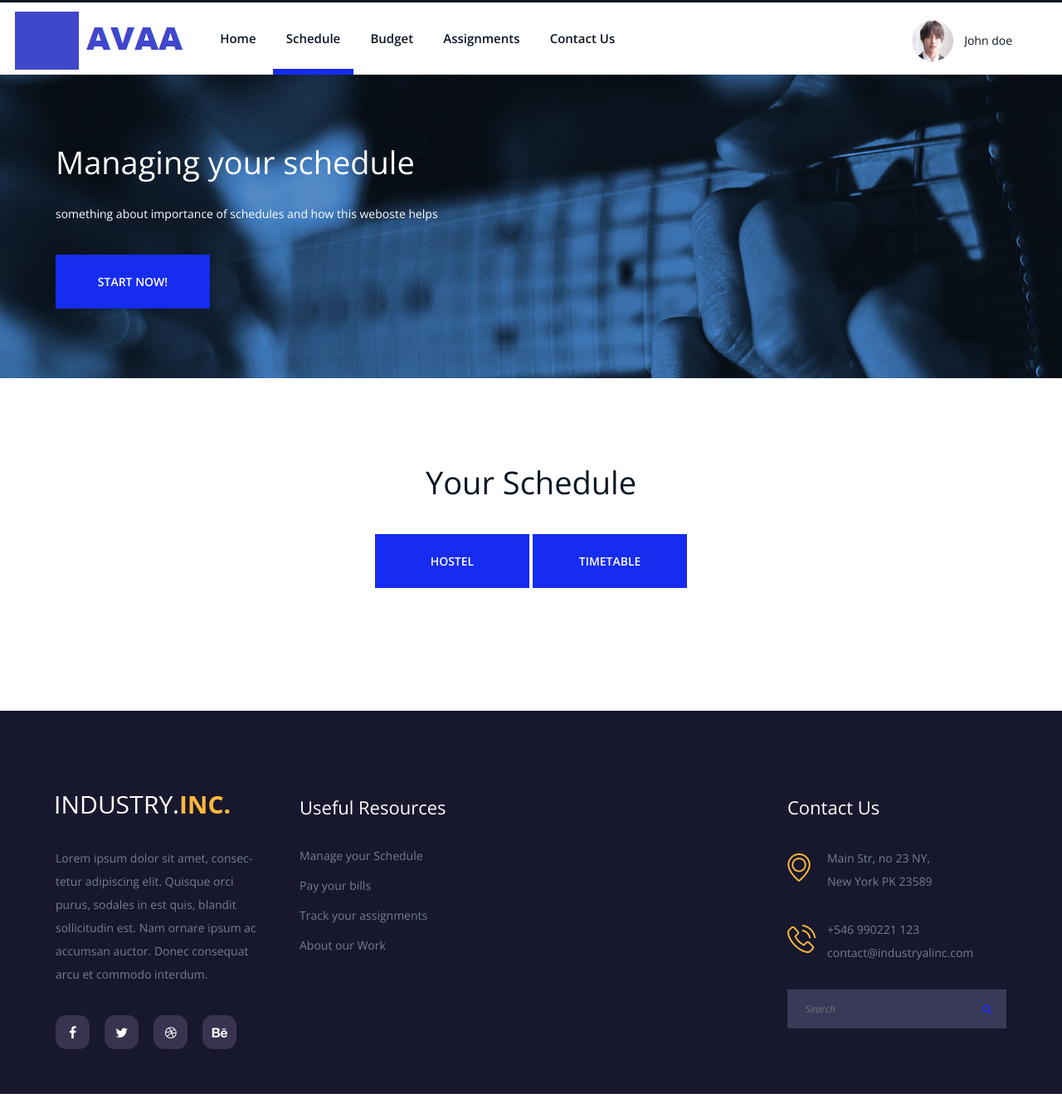
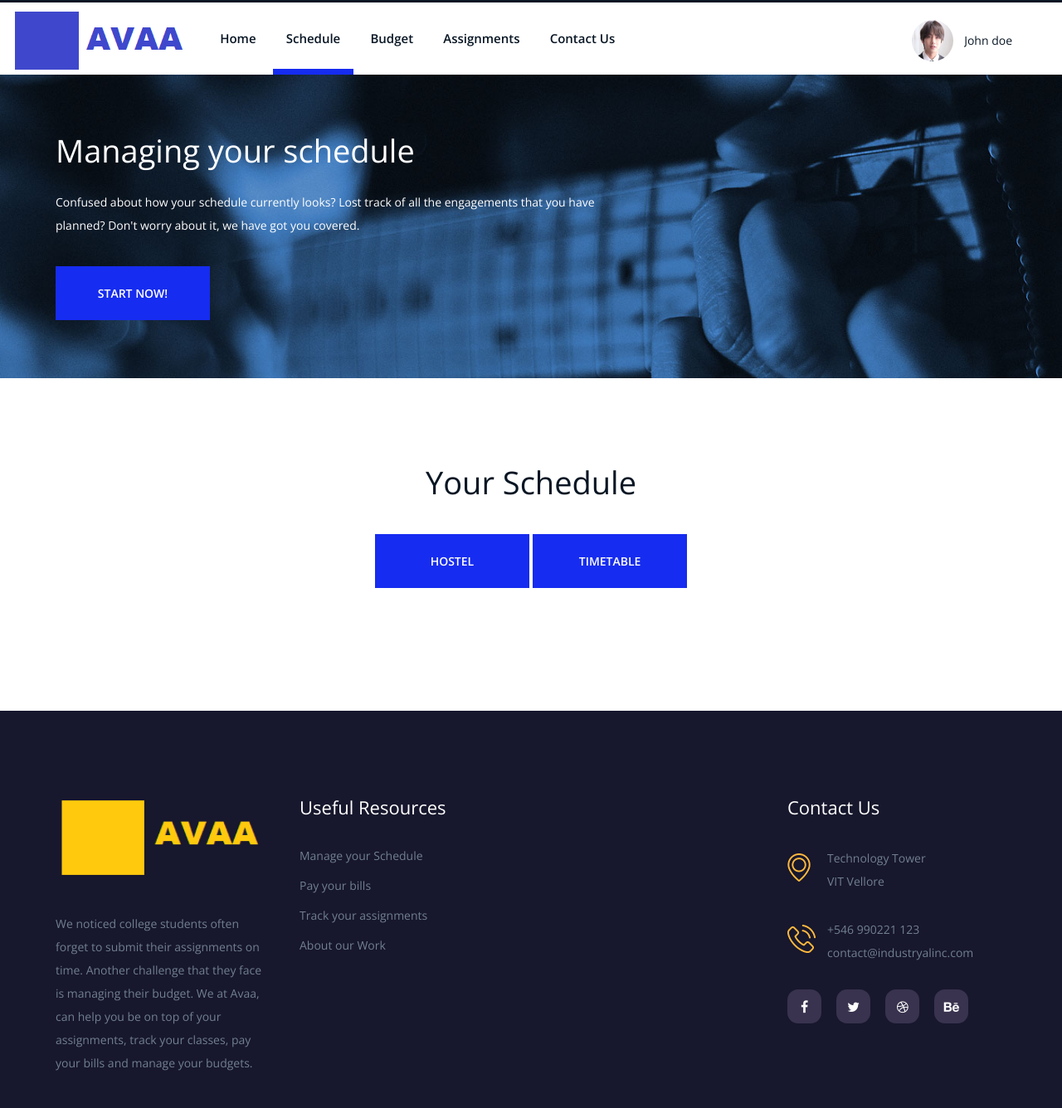
Before and after one commit to mystic-potato/AVAA, a plain HTML site: page about.html in a window 1280 px wide. Shown: the part 37-1373 px from the top of the page at 83% size. Drawn offline with nearby package versions, Linux system fonts and the light colour scheme.

Commit message:
Update about.html

```diff
--- a/about.html
+++ b/about.html
@@ -92,7 +92,7 @@
 					<li class="active"><a href="about.html">Schedule</a>
 						<ul class="sub-menu">
 							<li><a href="timetab.html">Timetable</a></li>
-							<li><a href="elements.html">Hostel</a></li>
+							<li><a href="hostel.html">Hostel</a></li>
 						</ul></li>
 					<li><a href="solutions.html">Budget</a>
 						<ul class="sub-menu">
@@ -100,7 +100,7 @@
 						</ul>
 					</li>
 					<li><a href="blog.html">Assignments</a></li>
-					<li><a href="contact.html">Contact Us</a></li>
+					<li><a href="#contact">Contact Us</a></li>
 				</ul>
 			</nav>
 
@@ -114,7 +114,7 @@
 			<div class="row">
 				<div class="col-lg-7">
 					<h2>Managing your schedule</h2>
-					<p>something about importance of schedules and how this weboste helps </p>
+					<p>Confused about how your schedule currently looks? Lost track of all the engagements that you have planned? Don't worry about it, we have got you covered.</p>
 					<a href="" class="site-btn">Start Now!</a>
 				</div>
 			</div>
@@ -130,7 +130,7 @@
 		<div class="container">
 			<div class="team-text">
 				<h2>Your Schedule</h2>
-				<a href="" class="site-btn">Hostel</a>
+				<a href="hostel.html" class="site-btn">Hostel</a>
 
 			<a href="timetab.html" class="site-btn">Timetable</a>
 		</div>
@@ -145,14 +145,9 @@
 			<div class="row">
 				<div class="col-lg-3 col-md-6">
 					<div class="footer-widget about-widget">
-						<img src="img/logo-light.png" alt="">
-						<p>Lorem ipsum dolor sit amet, consec-tetur adipiscing elit. Quisque orci purus, sodales in est quis, blandit sollicitudin est. Nam ornare ipsum ac accumsan auctor. Donec consequat arcu et commodo interdum. </p>
-						<div class="footer-social">
-							<a href=""><i class="fa fa-facebook"></i></a>
-							<a href=""><i class="fa fa-twitter"></i></a>
-							<a href=""><i class="fa fa-dribbble"></i></a>
-							<a href=""><i class="fa fa-behance"></i></a>
-						</div>
+						<img src="logo2.png" alt="" style="width:250px;height:100px;">
+						<p>We noticed college students often forget to submit their assignments on time. Another challenge that they  face is managing their budget. We at Avaa, can help you be on top of your assignments, track your classes, pay your bills and manage your budgets. </p>
+
 					</div>
 				</div>
 				<div class="col-lg-3 col-md-6 col-sm-6">
@@ -181,13 +176,13 @@
 				</div>
 				<div class="col-lg-3 col-md-6 col-sm-6">
 					<div class="footer-widget">
-						<h2 class="fw-title">Contact Us</h2>
+						<h2 class="fw-title" id="contact">Contact Us</h2>
 						<div class="footer-info-box">
 							<div class="fib-icon">
 								<img src="img/icons/map-marker.png" alt="" class="">
 							</div>
 							<div class="fib-text">
-								<p>Main Str, no 23 NY,<br>New York PK 23589</p>
+								<p>Technology Tower<br>VIT Vellore</p>
 							</div>
 						</div>
 						<div class="footer-info-box">
@@ -198,10 +193,13 @@
 								<p>+546 990221 123<br>contact@industryalinc.com</p>
 							</div>
 						</div>
-						<form class="footer-search">
-							<input type="text" placeholder="Search">
-							<button><i class="fa fa-search"></i></button>
-						</form>
+						<div class="footer-social">
+							<a href=""><i class="fa fa-facebook"></i></a>
+							<a href=""><i class="fa fa-twitter"></i></a>
+							<a href=""><i class="fa fa-dribbble"></i></a>
+							<a href=""><i class="fa fa-behance"></i></a>
+						</div>
+
 					</div>
 				</div>
 			</div>
```
